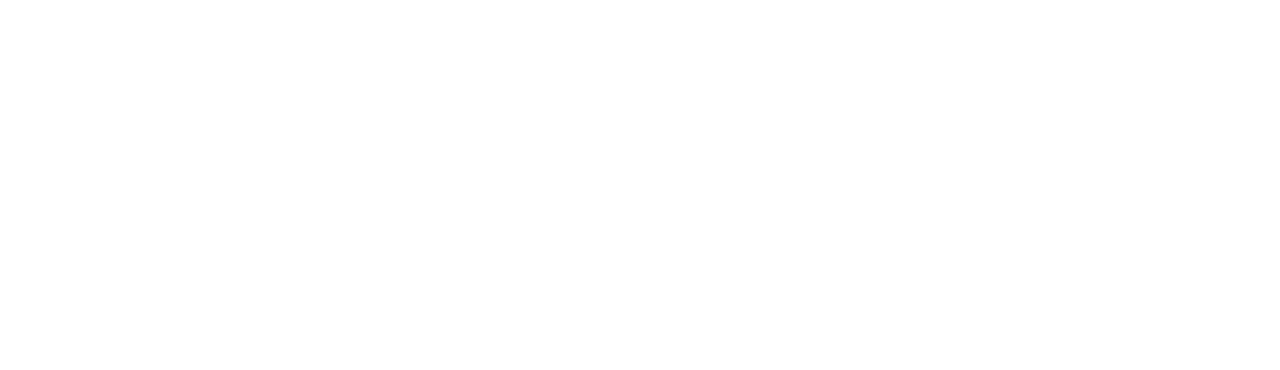
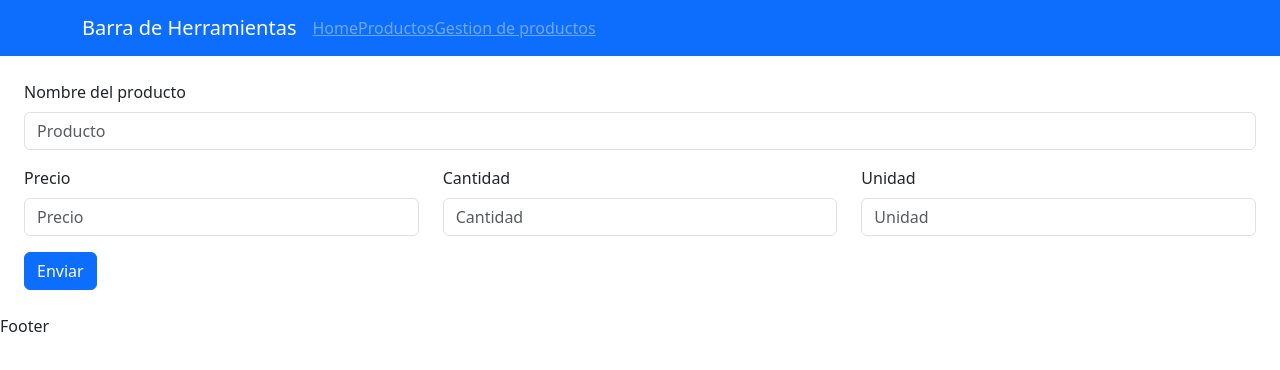
Before and after one commit to danydevtest1/topicos4a, a React (Create React App) app: page /formproductos in a window 1280 px wide. Before the commit this address had no page. Shown: the top 370 px of the page. Built offline with nearby package versions, Linux system fonts and the light colour scheme.

Commit message:
Formulario

```diff
--- /dev/null
+++ b/src/components/Fomulario/Productos.js
@@ -0,0 +1,54 @@
+import React, { useState } from "react";
+import { Button, Form, Row, Col, InputGroup } from "react-bootstrap";
+
+export function Productos() {
+  const Datos = {
+    nombre: "",
+    apellidos: "",
+    curp: "",
+  };
+
+  const [valores, setValores] = useState(Datos);
+  const [informacion, setInformacion] = useState([]);
+
+  const onChange = (e) => {
+    const { name, value } = e.target;
+    setValores({ ...valores, [name]: value });
+  };
+
+  const enviarDatos = (e) => {
+    e.preventDefault();
+    console.log(valores);
+  };
+
+  return (
+    <div className="p-4">
+      <Form noValidate onSubmit={enviarDatos}>
+        <Row className="mb-3">
+          <Form.Group as={Col} md="12" controlId="validationCustom01">
+            <Form.Label>Nombre del producto</Form.Label>
+            <Form.Control required type="text" placeholder="Producto" />
+          </Form.Group>
+        </Row>
+        <Row className="mb-3">
+        <Form.Group as={Col} md="4" controlId="validationCustom02">
+            <Form.Label>Precio</Form.Label>
+            <Form.Control required type="number" placeholder="Precio" />
+          </Form.Group>
+          <Form.Group as={Col} md="4" controlId="validationCustomUsername">
+            <Form.Label>Cantidad</Form.Label>
+            <InputGroup hasValidation>
+              <Form.Control type="number" placeholder="Cantidad" />
+            </InputGroup>
+          </Form.Group>
+          <Form.Group as={Col} md="4" controlId="validationCustom03">
+            <Form.Label>Unidad</Form.Label>
+            <Form.Control type="text" placeholder="Unidad" />
+          </Form.Group>
+        </Row>
+
+        <Button type="submit">Enviar</Button>
+      </Form>
+    </div>
+  );
+}
--- /dev/null
+++ b/src/components/Fomulario/index.js
@@ -0,0 +1 @@
+export * from "./Productos";
--- a/src/components/inicio/Menu/Menu.js
+++ b/src/components/inicio/Menu/Menu.js
@@ -10,7 +10,7 @@
       <Nav className="me-auto">
         <Link to="/">Home</Link>
         <Link to="/producto">Productos</Link>
-        <Nav.Link href="#pricing">Pricing</Nav.Link>
+        <Link to="/formproductos">Gestion de productos</Link>
       </Nav>
     </Container>
   </Navbar>
--- a/src/routes/Rutas.js
+++ b/src/routes/Rutas.js
@@ -3,18 +3,20 @@
 import { HomeProductos } from "../components/productos";
 import { Home } from "../page";
 import { Layout } from "../layouts";
+import {Productos} from "../components/Fomulario";
 
 export function Rutas() {
-  const Layouts = (Layout, Page) => {
+  const Layouts = (Layout, Page) => (
     <Layout>
       <Page />
-    </Layout>;
-  };
+    </Layout>
+  );
 
   return (
     <Routes>
       <Route path="/" element={Layouts(Layout, Home)} />
       <Route path="/producto" element={Layouts(Layout, HomeProductos)} />
+      <Route path="/formproductos" element={Layouts(Layout,Productos)}/>
     </Routes>
   );
 }
```
